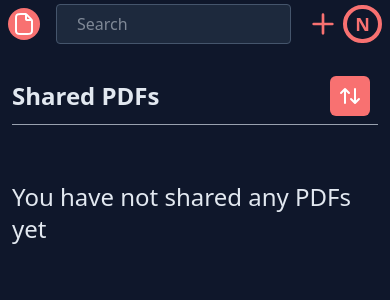
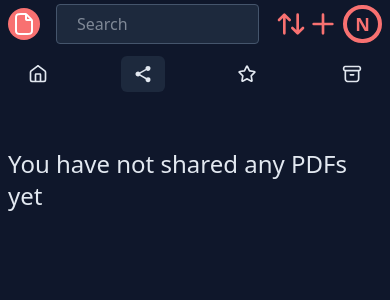
Before and after one commit to wh0th3h3llam1/PdfDing, a Django app: page /pdf/shared/overview/ in a window 390 px wide. Shown: the top 300 px of the page. Run offline with Django 5.2, Linux system fonts and the light colour scheme; the visitor is signed in with stand-in values (Sample User, id 1); data that the repository does not hold is empty; style sheets or scripts are compiled from the project's sources; parts of the project's set-up code (start-up, migrations or seed data) failed here and were passed over; some libraries are stand-ins or nearby versions.

Commit message:
feat: revamp shared pdf overview

```diff
--- a/pdfding/pdf/templates/includes/pdf_overview/compact_pdf.html
+++ b/pdfding/pdf/templates/includes/pdf_overview/compact_pdf.html
@@ -19,7 +19,8 @@
     <div class="flex flex-row items-center gap-x-2">
         <a id="pdf-link-{{ loop_id }}"
            href="{% url 'view_pdf' pdf.id %}"
-           class="text-lg font-bold text-slate-700 dark:text-slate-300 creme:text-stone-700 truncate">
+           class="text-lg font-bold truncate text-slate-700 dark:text-slate-300 creme:text-stone-700
+                  hover:text-slate-900 dark:hover:text-slate-100 creme:hover:text-stone-900">
             {{ pdf.name }}
         </a>
         {% if pdf.starred %}
--- a/pdfding/pdf/templates/includes/pdf_overview/pdf_header_extra.html
+++ b/pdfding/pdf/templates/includes/pdf_overview/header_extra.html
@@ -49,7 +49,5 @@
                 Recently Viewed
             </a>
         </div>
-
     </div>
-
 </div>
--- a/pdfding/pdf/templates/includes/share_overview_center.html
+++ /dev/null
@@ -1,111 +0,0 @@
-{% if not page_obj %}
-<div class="pt-10 *:flex *:justify-center">
-  <span class="text-2xl">You have not shared any PDFs yet</span>
-</div>
-{% endif %}
-
-{% for shared_pdf in page_obj %}
-{% with loop_id=forloop.counter %}
-  <div x-data="{ delete{{ loop_id }}: false }" class="pb-1">
-    <ul class="relative">
-      <div class="-mb-1! truncate">
-        <a id="shared-pdf-link-{{ loop_id }}"
-           href="{% url 'shared_pdf_details' shared_pdf.id %}"
-           {% if shared_pdf.inactive %}
-           class="text font-bold text-gray-500 dark:text-slate-400 creme:text-stone-400 hover:underline">
-           {{ shared_pdf.name }} | inactive
-           {% else %}
-           class="text font-bold text-tertiary1 dark:text-tertiary2 hover:underline">
-           {{ shared_pdf.name }}
-           {% endif %}
-        </a>
-      </div>
-      <div class="truncate [&>span]:text-sm [&>span]:text-gray-500 dark:[&>span]:text-slate-100 creme:[&>span]:text-stone-700">
-        <span>{{ shared_pdf.pdf.name }}</span>
-        {% if shared_pdf.description %}
-        <span>| {{ shared_pdf.description }}</span>
-        {% endif %}
-      </div>
-      <div x-data="{ tooltip_del: false, tooltip_exp: false }"
-           class="text-gray-500 text-sm dark:[&>span]:text-slate-400 creme:[&>span]:text-stone-600">
-        {% if shared_pdf.deletion_date %}
-        <span x-on:mouseenter="tooltip_del = true" x-on:mouseleave="tooltip_del = false">
-          {{ shared_pdf.deletes_in_string }} |
-        </span>
-        <span x-show="tooltip_del" x-transition:enter.duration.500ms x-cloak
-              class="-left-0 -bottom-5 z-50 absolute bg-primary text-gray-100! rounded-xs p-2 mt-1">
-          {{ shared_pdf.deletion_date }} UTC
-        </span>
-        {% else %}
-        <span>{{ shared_pdf.deletes_in_string }} |</span>
-        {% endif %}
-        {% if shared_pdf.expiration_date %}
-        <span x-on:mouseenter="tooltip_exp = true" x-on:mouseleave="tooltip_exp = false">
-          {{ shared_pdf.expires_in_string }} |
-        </span>
-        <span x-show="tooltip_exp" x-cloak x-transition:enter.duration.500ms
-              class="left-20 -bottom-5 z-50 absolute bg-primary text-gray-100! rounded-xs p-2 mt-1">
-          {{ shared_pdf.expiration_date }} UTC
-        </span>
-        {% else %}
-        <span>{{ shared_pdf.expires_in_string }} |</span>
-        {% endif %}
-        <span>{{ shared_pdf.views_string }}</span>
-      </div>
-      <div class="text-gray-500 space-x-1 text-sm dark:[&>a]:text-slate-400 creme:[&>a]:text-stone-500">
-        <button type="button"
-                class="button-text dark:bg-slate-800! dark:text-slate-400! creme:bg-creme!"
-                @click="copy_to_clipboard('{{ request.scheme }}://{{ request.get_host }}{% url 'view_shared_pdf' shared_pdf.id %}')">
-                Copy
-        </button>
-        <a href="{% url 'view_pdf' shared_pdf.pdf_id %}" class="hover:text-primary"> View</a>
-        <a x-show="delete{{ loop_id }}" x-cloak
-           hx-delete="{% url 'delete_shared_pdf' shared_pdf.id %}"
-           hx-headers='{"X-CSRFToken": "{{ csrf_token }}"}'
-           class="button-text-delete dark:bg-slate-800! creme:bg-creme! cursor-pointer">Confirm
-        </a>
-        <button x-show="delete{{ loop_id }}" x-cloak @click="delete{{ loop_id }} = false" type="button"
-                class="button-text-delete dark:bg-slate-800! creme:bg-creme!">Cancel
-        </button>
-        <button x-show="!delete{{ loop_id }}" @click="delete{{ loop_id }} = true" type="button"
-                class="button-text dark:bg-slate-800! dark:text-slate-400! creme:bg-creme!">Delete
-        </button>
-      </div>
-    </ul>
-  </div>
-{% endwith %}
-{% endfor %}
-{% if page_obj %}
-<div class="grow border-t border-gray-400 creme:border-stone-400 mt-2 mb-4"></div>
-<div x-data="{}" class="flex [&>a]:text-primary [&>span]:text-primary [&>span]:cursor-default gap-x-3 pt-5">
-  {% if page_obj.has_previous %}
-    <a class="hover:text-secondary"
-            {% if request.META.QUERY_STRING %}
-            href="{% url 'shared_pdf_overview_page' page_obj.previous_page_number %}?{{ request.META.QUERY_STRING }}"
-            {% else %}
-            href="{% url 'shared_pdf_overview_page' page_obj.previous_page_number %}"
-            {% endif %}
-        >
-             Prev
-        </a>
-  {% else %}
-  <span>Prev</span>
-  {% endif %}
-  <span class="bg-primary text-gray-100! px-2 rounded-xs">{{ page_obj.number }}</span>
-  {% if page_obj.has_next %}
-    <a class="hover:text-secondary"
-            {% if request.META.QUERY_STRING %}
-            href="{% url 'shared_pdf_overview_page' page_obj.next_page_number %}?{{ request.META.QUERY_STRING }}"
-            {% else %}
-            href="{% url 'shared_pdf_overview_page' page_obj.next_page_number %}"
-            {% endif %}
-        >
-            Next
-        </a>
-  {% else %}
-    <span>Next</span>
-  {% endif %}
-</div>
-{% endif %}
-
-</div>
--- a/pdfding/pdf/templates/includes/share_overview_top.html
+++ /dev/null
@@ -1,32 +0,0 @@
-{% load static %}
-<div class="flex justify-between items-center">
-    <span class="text-2xl font-bold pr-4">Shared PDFs</span>
-    <div class="flex justify-end h-10">
-        <div x-data="{ sortdropdownOpen: false }" class="relative">
-            <a @click="sortdropdownOpen = !sortdropdownOpen" @click.away="sortdropdownOpen = false" class="cursor-pointer select-none">
-                <img class="w-10 h-10 bg-primary hover:bg-secondary rounded-md ml-2 px-2 mx-2 "
-                    x-bind:class="sortdropdownOpen && 'duration-300'"
-                    src="{% static 'images/sort.svg' %}"/>
-            </a>
-            <div x-show="sortdropdownOpen" x-cloak
-                 class="absolute right-0 origin-top-right shadow-sm rounded-lg w-40 p-2 mt-1 z-20
-                        bg-white dark:bg-slate-700 text-black creme:bg-creme-light creme:text-stone-700"
-                x-transition:enter="duration-300 ease-out"
-                x-transition:enter-start="opacity-0 -translate-y-5 scale-90"
-                x-transition:enter-end="opacity-100 translate-y-0 scale-100"
-                >
-                <ul class="hoverlist [&>li>*]:justify-left [&>li>*]:rounded-md">
-                <li><a href="{% url 'shared_pdf_overview_query' %}?sort=newest"
-                       x-bind:class="('{{ sorting_query }}' === 'newest' || '{{ sorting_query }}' === '') ? 'bg-primary text-slate-50' : 'dummy'">Newest</a></li>
-                <li><a href="{% url 'shared_pdf_overview_query' %}?sort=oldest"
-                       x-bind:class="'{{ sorting_query }}'  === 'oldest' ? 'bg-primary text-slate-50' : 'dummy'">Oldest</a></li>
-                <li><a href="{% url 'shared_pdf_overview_query' %}?sort=title_asc"
-                       x-bind:class="'{{ sorting_query }}'  === 'title_asc' ? 'bg-primary text-slate-50' : 'dummy'">A --- Z</a></li>
-                <li><a href="{% url 'shared_pdf_overview_query' %}?sort=title_desc"
-                       x-bind:class="'{{ sorting_query }}'  === 'title_desc' ? 'bg-primary text-slate-50' : 'dummy'">Z --- A</a></li>
-                </ul>
-            </div>
-        </div>
-    </div>
-</div>
-<div class="grow border-t border-gray-400 creme:border-stone-400 mt-2 mb-4"></div>
--- /dev/null
+++ b/pdfding/pdf/templates/includes/shared_overview/header_extra.html
@@ -0,0 +1,41 @@
+<div x-data="{ sortOpen: false }" class="relative flex flex-row items-center md:gap-x-2">
+
+    <a @click="sortOpen = !sortOpen" @click.away="sortOpen = false" @keyup.escape.window="sortOpen = false"
+       class="cursor-pointer rounded-sm py-1 md:px-2 group relative
+              hover:bg-slate-200 dark:hover:bg-slate-800 creme:hover:bg-creme-dark-light">
+        <svg class="h-8 w-8 text-primary" viewBox="0 0 24 24" fill="none" xmlns="http://www.w3.org/2000/svg">
+            <path d="M6.293 4.293a1 1 0 0 1 1.414 0l4 4a1 1 0 0 1-1.414 1.414L8 7.414V19a1 1 0 1 1-2 0V7.414L3.707 9.707a1 1 0 0 1-1.414-1.414l4-4zM16 16.586V5a1 1 0 1 1 2 0v11.586l2.293-2.293a1 1 0 0 1 1.414 1.414l-4 4a1 1 0 0 1-1.414 0l-4-4a1 1 0 0 1 1.414-1.414L16 16.586z" fill="currentColor"/>
+        </svg>
+
+        <span x-show="!sortOpen" class="absolute pointer-events-none top-10 left-[2px] mt-1 px-2 py-1 rounded-sm opacity-0
+                     group-hover:opacity-100 group-hover:delay-350
+                     text-slate-600 dark:text-slate-200 creme:text-stone-700
+                     bg-slate-200 dark:bg-slate-800 creme:bg-creme-dark-light">Sort
+        </span>
+    </a>
+    <div x-show="sortOpen" x-cloak
+         class="absolute top-11 right-0 shadow-sm rounded-lg w-40 p-2 z-20 border
+                bg-slate-100 dark:bg-slate-800 creme:bg-creme-dark-light
+                border-slate-300 dark:border-slate-700 creme:border-creme-dark">
+        <div class="flex flex-col pt-1 [&>a]:py-1 [&>a]:px-2 [&>a]:flex [&>a]:items-center [&>a]:gap-x-1
+                    [&>a]:cursor-pointer [&>a]:rounded-sm
+                    [&>a]:hover:bg-slate-200 dark:[&>a]:hover:bg-slate-700 creme:[&>a]:hover:bg-creme-dark">
+            <a href="{% url 'shared_pdf_overview_query' %}?sort=newest"
+               x-bind:class="('{{ sorting_query }}' === 'newest' || '{{ sorting_query }}' === '') ? 'bg-slate-200! dark:bg-slate-700! creme:bg-creme-dark!' : ''">
+                Newest
+            </a>
+            <a href="{% url 'shared_pdf_overview_query' %}?sort=oldest"
+               x-bind:class="'{{ sorting_query }}' === 'oldest' ? 'bg-slate-200! dark:bg-slate-700! creme:bg-creme-dark!' : ''">
+                Oldest
+            </a>
+            <a href="{% url 'shared_pdf_overview_query' %}?sort=title_asc"
+               x-bind:class="'{{ sorting_query }}' === 'title_asc' ? 'bg-slate-200! dark:bg-slate-700! creme:bg-creme-dark!' : ''">
+                A - Z
+            </a>
+            <a href="{% url 'shared_pdf_overview_query' %}?sort=title_desc"
+               x-bind:class="'{{ sorting_query }}' === 'title_desc' ? 'bg-slate-200! dark:bg-slate-700! creme:bg-creme-dark!' : ''">
+                Z - A
+            </a>
+        </div>
+    </div>
+</div>
--- a/pdfding/pdf/templates/includes/sidebar.html
+++ b/pdfding/pdf/templates/includes/sidebar.html
@@ -24,7 +24,7 @@
                     <span class="hidden md:block">Home</span>
                 </a>
             </div>
-            <div {% if page == 'shared' %} class="bg-slate-200 md:bg-slate-100 dark:bg-slate-800 creme:bg-creme-dark-light" {% endif %}>
+            <div {% if page == 'shared_overview' %} class="bg-slate-200 md:bg-slate-100 dark:bg-slate-800 creme:bg-creme-dark-light" {% endif %}>
                 <a href="{% url 'shared_pdf_overview' %}">
                     <svg fill="currentColor" class="w-5 h-5" viewBox="0 0 512 512" xmlns="http://www.w3.org/2000/svg" ><title>share</title>
                         <!-- source: https://www.svgrepo.com/svg/367868/share -->
@@ -56,6 +56,7 @@
             </div>
         </div>
     </div>
+    {% if page == 'pdf_overview' %}
     <div class="hidden md:block md:flex md:flex-row items-center pt-6 mt-6
                 border-t border-slate-300 dark:border-slate-600 creme:border-stone-400 gap-x-2 pb-2 pl-2 font-semibold">
         <svg class="w-5 h-5" viewBox="0 0 24 24" fill="none" xmlns="http://www.w3.org/2000/svg">
@@ -65,6 +66,7 @@
         </svg>
         <span>Tags</span>
     </div>
+    {% endif %}
     <div class="hidden md:block pl-3 overflow-auto flex-grow
                 [&::-webkit-scrollbar]:w-1 [&::-webkit-scrollbar-track]:bg-gray-500 [&::-webkit-scrollbar-thumb]:bg-primary">
         {% include 'includes/tags.html' %}
--- a/pdfding/pdf/templates/shared_pdf_overview.html
+++ b/pdfding/pdf/templates/shared_pdf_overview.html
@@ -1,14 +1,34 @@
 {% extends 'layouts/blank.html' %}
-{% load static %}
+
 {% block content %}
-<!--div needed for correct footer alignment-->
-<div>
-  <div class="flex justify-between block max-w-5xl mx-auto md:p-12 md:pb-0 pt-4! dark:text-slate-200 creme:text-stone-700">
-    <div class="w-full md:p-8 p-3">
-      {% include 'includes/share_overview_top.html' %}
-      {% include 'includes/share_overview_center.html' %}
+<div class="" >
+    <div class="flex flex-col md:flex-row md:justify-start"
+         :class="{ 'opacity-15': show_tag_name_modal || show_preview_modal || show_delete_pdf_modal }">
+        <div class="w-full! md:w-72! lg:w-72! px-4 pt-2 md:mr-28 min-[850px]:mr-36! lg:mr-0!">
+          {% include 'includes/sidebar.html' with page='shared_overview' %}
+        </div>
+        <div class="flex w-full justify-center md:px-8 p-2">
+            <div class="flex flex-col w-full md:w-[71%] min-[850px]:w-[80%]! gap-y-5 pb-8">
+                {% if not page_obj %}
+                <div class="pt-10 *:flex *:justify-center">
+                    <span class="text-2xl">You have not shared any PDFs yet</span>
+                </div>
+                {% else %}
+                {% for shared_pdf in page_obj %}
+                {% with loop_id=forloop.counter %}
+                <div class="border rounded-md bg-slate-100 border-slate-300 hover:border-slate-400
+                            dark:bg-slate-800 dark:border-slate-700 dark:hover:border-slate-600
+                            creme:bg-creme-dark-light creme:border-creme-dark creme:hover:border-stone-400">
+                    <div class="px-3 md:px-5 py-1">
+                        {% include 'includes/shared_overview/shared_pdf.html' %}
+                    </div>
+                </div>
+                {% endwith %}
+                {% endfor %}
+                {% endif %}
+            </div>
+        </div>
     </div>
-  </div>
 </div>
 <script>
   // function for copying to the clipboard
--- a/pdfding/pdf/views/pdf_views.py
+++ b/pdfding/pdf/views/pdf_views.py
@@ -201,7 +201,7 @@ class OverviewMixin(BasePdfMixin):
             'tag_query': tag_query,
             'special_pdf_selection': special_pdf_selection,
             'tag_info_dict': service.get_tag_info_dict(request.user.profile),
-            'page': 'pdf',
+            'page': 'pdf_overview',
         }
 
         return extra_context
--- a/pdfding/pdf/views/share_views.py
+++ b/pdfding/pdf/views/share_views.py
@@ -135,7 +135,7 @@ class OverviewMixin(BaseShareMixin):
     def get_extra_context(_) -> dict:  # pragma: no cover
         """get further information that needs to be passed to the template."""
 
-        return dict()
+        return {'page': 'shared_pdf_overview'}
 
 
 class SharedPdfMixin(BaseShareMixin):
--- a/pdfding/templates/includes/header.html
+++ b/pdfding/templates/includes/header.html
@@ -20,8 +20,10 @@
             />
         </form>
         <div id="open-user-dropdown" x-data="{ dropdownOpen: false }" class="relative flex flex-row items-center md:gap-x-3">
-            {% if page == 'pdf' %}
-            {% include 'includes/pdf_overview/pdf_header_extra.html' %}
+            {% if page == 'pdf_overview' %}
+            {% include 'includes/pdf_overview/header_extra.html' %}
+            {% elif page == 'shared_pdf_overview' %}
+            {% include 'includes/shared_overview/header_extra.html' %}
             {% endif %}
             <a id="add_pdf" class="cursor-pointer rounded-sm py-1 md:pr-1 group relative
                       hover:bg-slate-200 dark:hover:bg-slate-800 creme:hover:bg-creme-dark-light"
```
Also changed, not shown: pdfding/e2e/test_share_e2e.py (+10 -3 lines), pdfding/pdf/templates/includes/shared_overview/shared_pdf.html (added, +75 -0 lines), pdfding/pdf/templates/pdf_overview.html (+3 -4 lines), pdfding/pdf/tests/test_views/test_pdf_views.py (+4 -4 lines).
